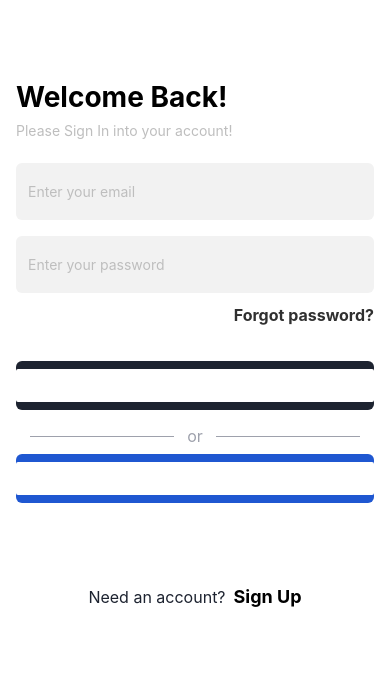
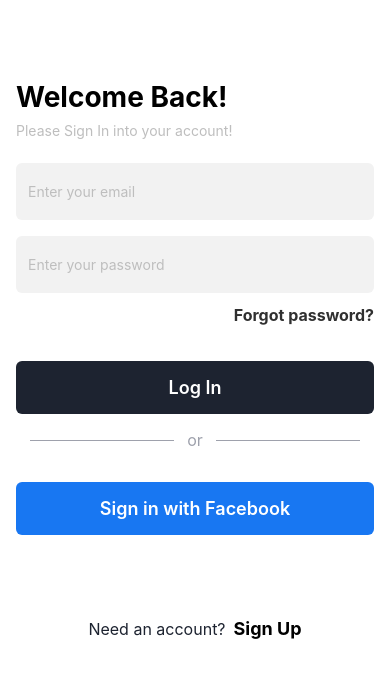
Before and after one commit to ellaboevans/InteliTech-React-Native-Mobile-App, a React Native app: screen /login in a window 390 px wide. Shown: the top 678 px of the page. Built offline with nearby package versions, Linux system fonts and the light colour scheme; no server answers.

Commit message:
Recreate buttons

```diff
--- a/screens/LoginScreen.js
+++ b/screens/LoginScreen.js
@@ -74,17 +74,27 @@ const LoginScreen = () => {
             </Text>
           </TouchableOpacity>
 
-          <View className="bg-[#1D2330] py-2 mt-8 rounded-md">
-            <Button title="Log In" color="white" onPress={handleLogin} />
-          </View>
+          <TouchableOpacity
+            className="bg-[#1D2330] py-4 mt-8 rounded-md"
+            onPress={handleLogin}
+          >
+            <Text className="text-white text-center font-semibold text-[18px] ">
+              Log In
+            </Text>
+          </TouchableOpacity>
           <View className="flex-row items-center justify-evenly mt-4">
             <View className="w-36 h-[1px] bg-[#9EA1AC] "></View>
             <Text className="text-[16px] text-[#9EA1AC]">or</Text>
             <View className="w-36 h-[1px] bg-[#9EA1AC] "></View>
           </View>
-          <View className="bg-[#1f57d1] py-2 mt-2 rounded-md">
-            <Button title="Log In with Facebook" color="white" />
-          </View>
+          <TouchableOpacity
+            className="bg-[#1877F2] py-4 mt-8 rounded-md"
+            onPress={() => alert("We're yet to integrate this feature!")}
+          >
+            <Text className="text-white text-center font-semibold text-[18px] ">
+              Sign in with Facebook
+            </Text>
+          </TouchableOpacity>
           <View className="mt-20 flex-row items-center justify-center space-x-2">
             <Text className="text-center   text-[#1D2330] text-[16px]">
               Need an account?
```
